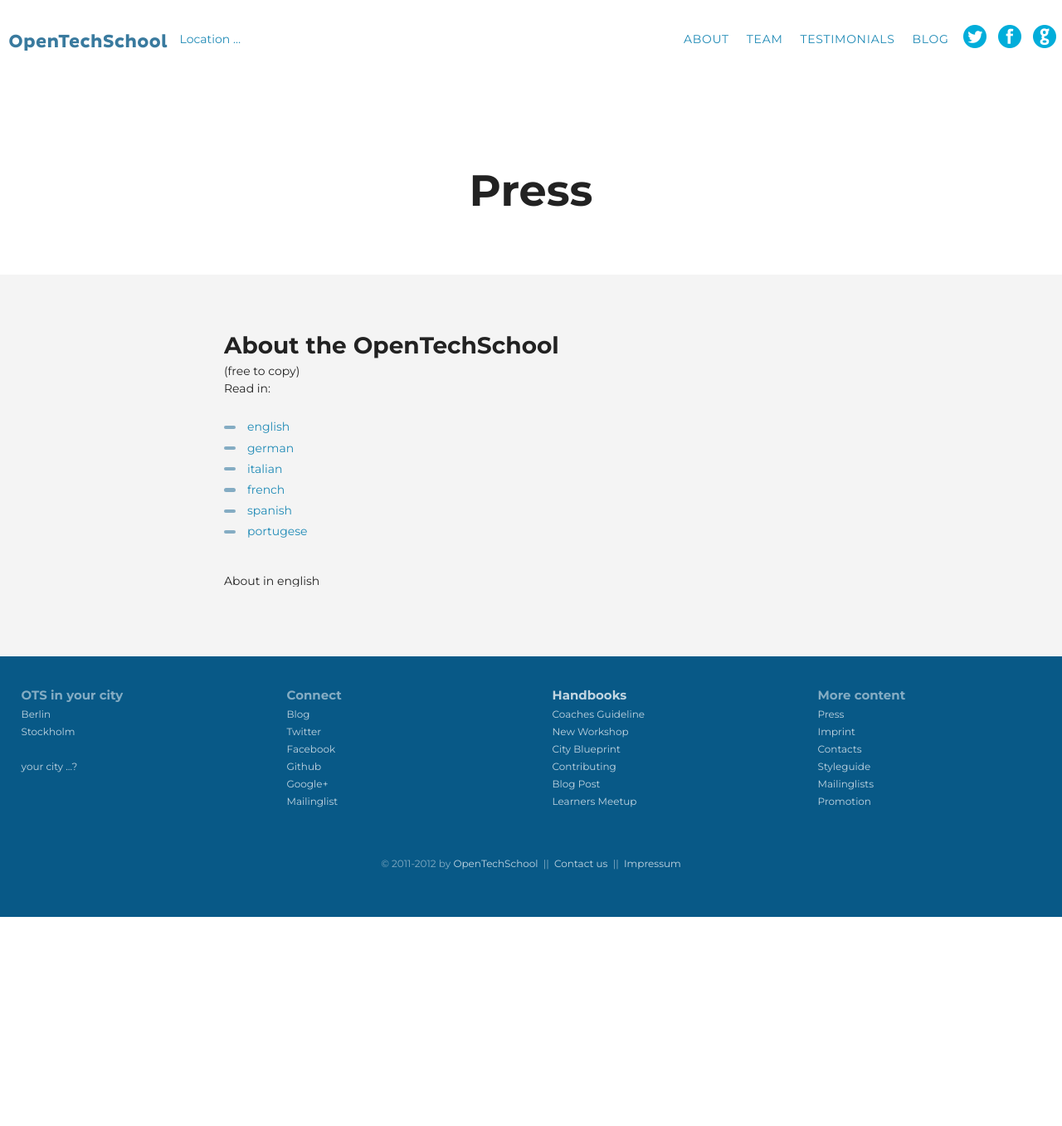
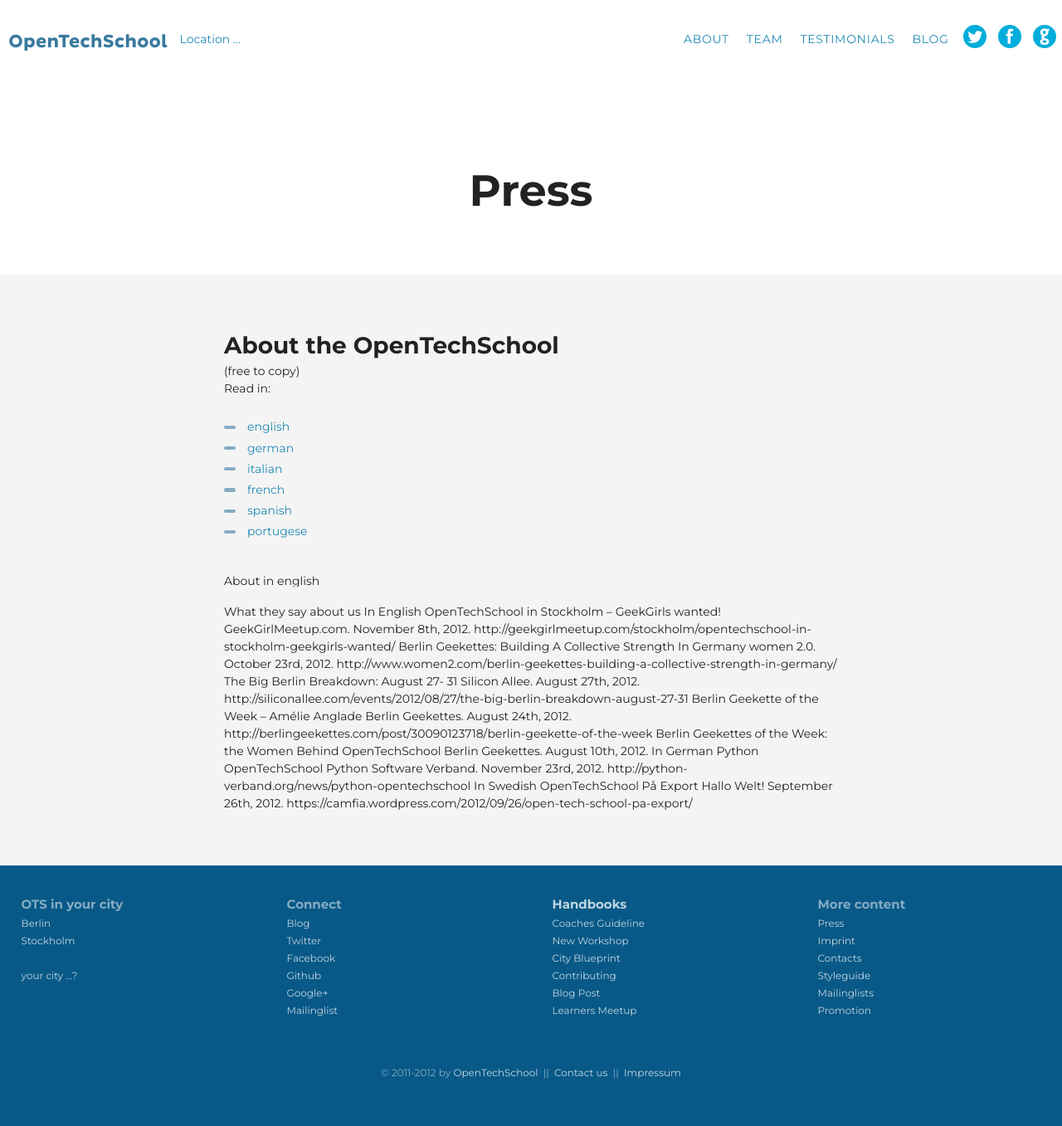
Before and after one commit to OpenTechSchool/www.opentechschool.org, a Jekyll site: the page built from press.html, in a window 1280 px wide. Shown: the whole page at 83% size. Built offline with Jekyll 4.4.1, drawn with Linux system fonts in a browser that asks for light colours; nearby versions of some CDN libraries; before the commit the page ends 1105 px from its top, so only the background shows below that.

Commit message:
Add "What they say about us" list to Press

```diff
--- a/press.html
+++ b/press.html
@@ -56,3 +56,45 @@
 		});
 	});
 </script>
+
+
+
+
+
+What they say about us
+
+
+In English
+
+OpenTechSchool in Stockholm – GeekGirls wanted!
+GeekGirlMeetup.com. November 8th, 2012.
+http://geekgirlmeetup.com/stockholm/opentechschool-in-stockholm-geekgirls-wanted/
+
+Berlin Geekettes: Building A Collective Strength In Germany
+women 2.0. October 23rd, 2012.
+http://www.women2.com/berlin-geekettes-building-a-collective-strength-in-germany/
+
+The Big Berlin Breakdown: August 27- 31
+Silicon Allee. August 27th, 2012.
+http://siliconallee.com/events/2012/08/27/the-big-berlin-breakdown-august-27-31
+
+Berlin Geekette of the Week – Amélie Anglade
+Berlin Geekettes. August 24th, 2012.
+http://berlingeekettes.com/post/30090123718/berlin-geekette-of-the-week
+
+Berlin Geekettes of the Week: the Women Behind OpenTechSchool
+Berlin Geekettes. August 10th, 2012.
+
+
+In German
+
+Python OpenTechSchool
+Python Software Verband. November 23rd, 2012.
+http://python-verband.org/news/python-opentechschool
+
+
+In Swedish
+
+OpenTechSchool På Export
+Hallo Welt! September 26th, 2012.
+https://camfia.wordpress.com/2012/09/26/open-tech-school-pa-export/
```
